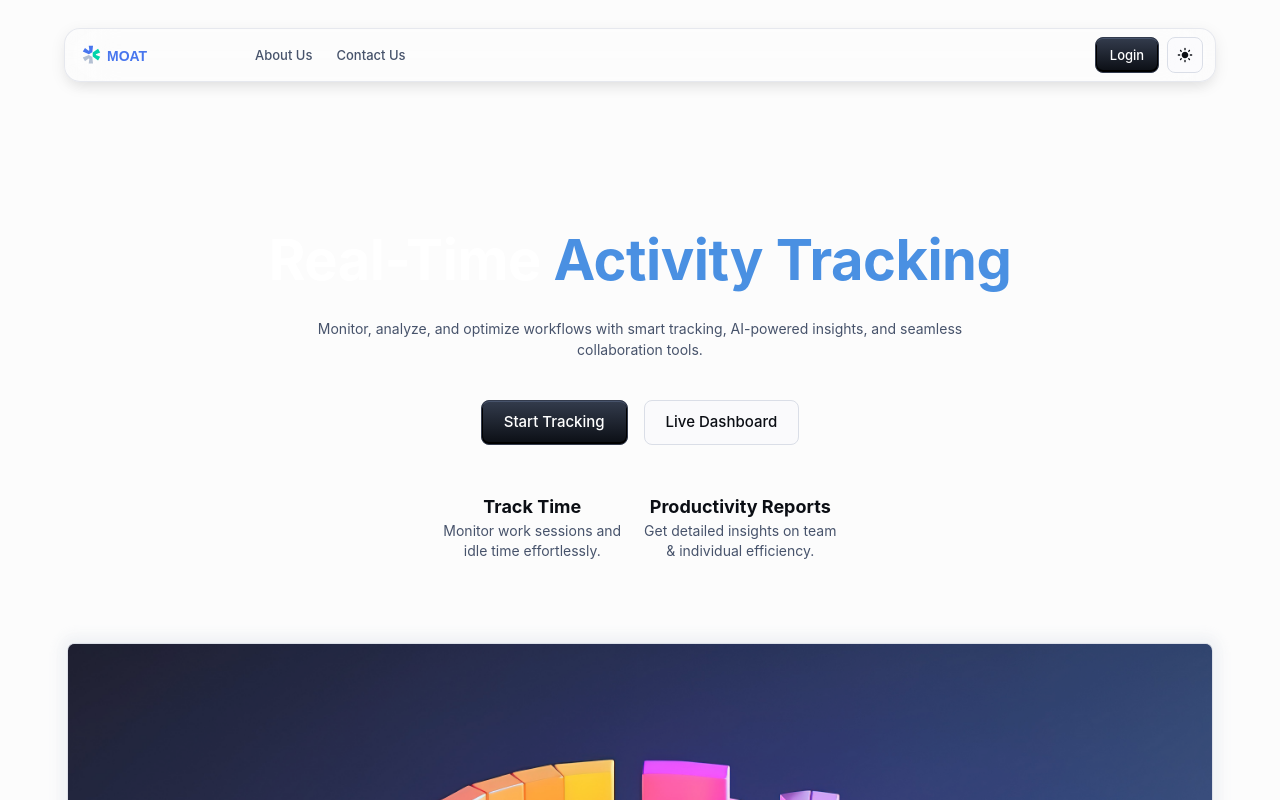
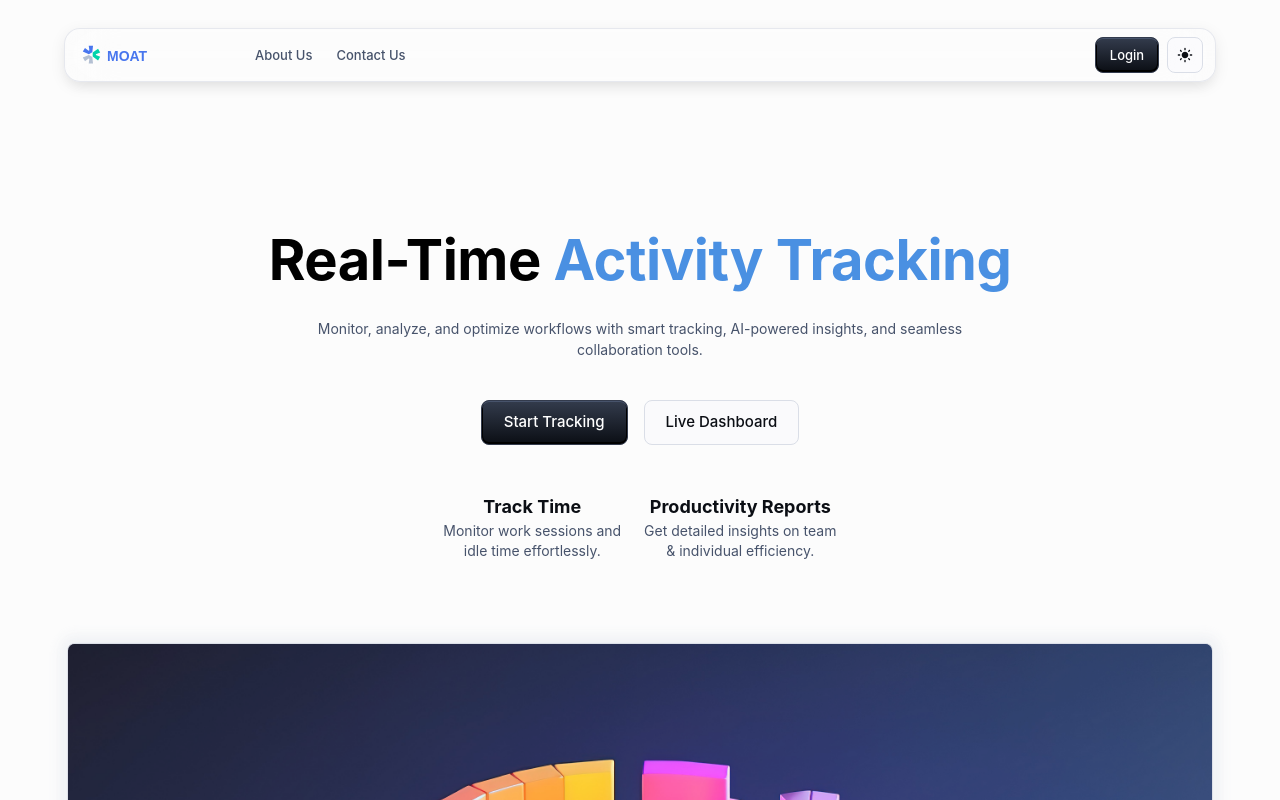
Before and after one commit to jaychinche/MOAT, a React (Vite) app in the folder frontend/: page / in a window 1280 px wide. Shown: the top 800 px of the page. Built offline with nearby package versions, Linux system fonts and the light colour scheme.

Commit message:
Update Hero.tsx

```diff
--- a/frontend/src/dashboardMain/components/Hero.tsx
+++ b/frontend/src/dashboardMain/components/Hero.tsx
@@ -5,9 +5,10 @@ import Button from '@mui/material/Button';
 import Container from '@mui/material/Container';
 import Stack from '@mui/material/Stack';
 import Typography from '@mui/material/Typography';
-import { styled } from '@mui/material/styles';
-import dashboardImage from "./dashboardImage.jpg"
-import { Link, useNavigate } from "react-router-dom";
+import { styled, useTheme } from '@mui/material/styles';
+import dashboardImage from "./dashboardImage.jpg";
+import { Link } from "react-router-dom";
+
 // Styled Background Box
 const StyledBox = styled(motion.div)(({ theme }) => ({
   display: 'flex',
@@ -30,6 +31,9 @@ const StyledBox = styled(motion.div)(({ theme }) => ({
 }));
 
 export default function Hero() {
+  const theme = useTheme();
+  const isLightTheme = theme.palette.mode === 'light';
+
   return (
     <Box sx={{ width: '100%', backgroundRepeat: 'no-repeat' }}>
       <Container
@@ -73,7 +77,7 @@ export default function Hero() {
               }}
             >
               <br />
-              <span style={{ color: 'white' }}>Real-Time</span>
+              <span style={{ color: isLightTheme ? 'black' : 'white' }}>Real-Time</span>
               <span style={{ color: '#4A90E2' }}> Activity Tracking</span>
             </Typography>
 
@@ -100,11 +104,11 @@ export default function Hero() {
               animate={{ opacity: 1, y: 0 }}
               transition={{ duration: 0.8, ease: 'easeOut', delay: 0.4 }}
             >
-            <Link to="/dashboard" style={{ textDecoration: 'none' }}>
-            <Button variant="contained" color="primary" size="large">
-                Start Tracking
-            </Button>
-        </Link>
+              <Link to="/dashboard" style={{ textDecoration: 'none' }}>
+                <Button variant="contained" color="primary" size="large">
+                  Start Tracking
+                </Button>
+              </Link>
               <Button variant="outlined" color="primary" size="large">
                 Live Dashboard
               </Button>
```
